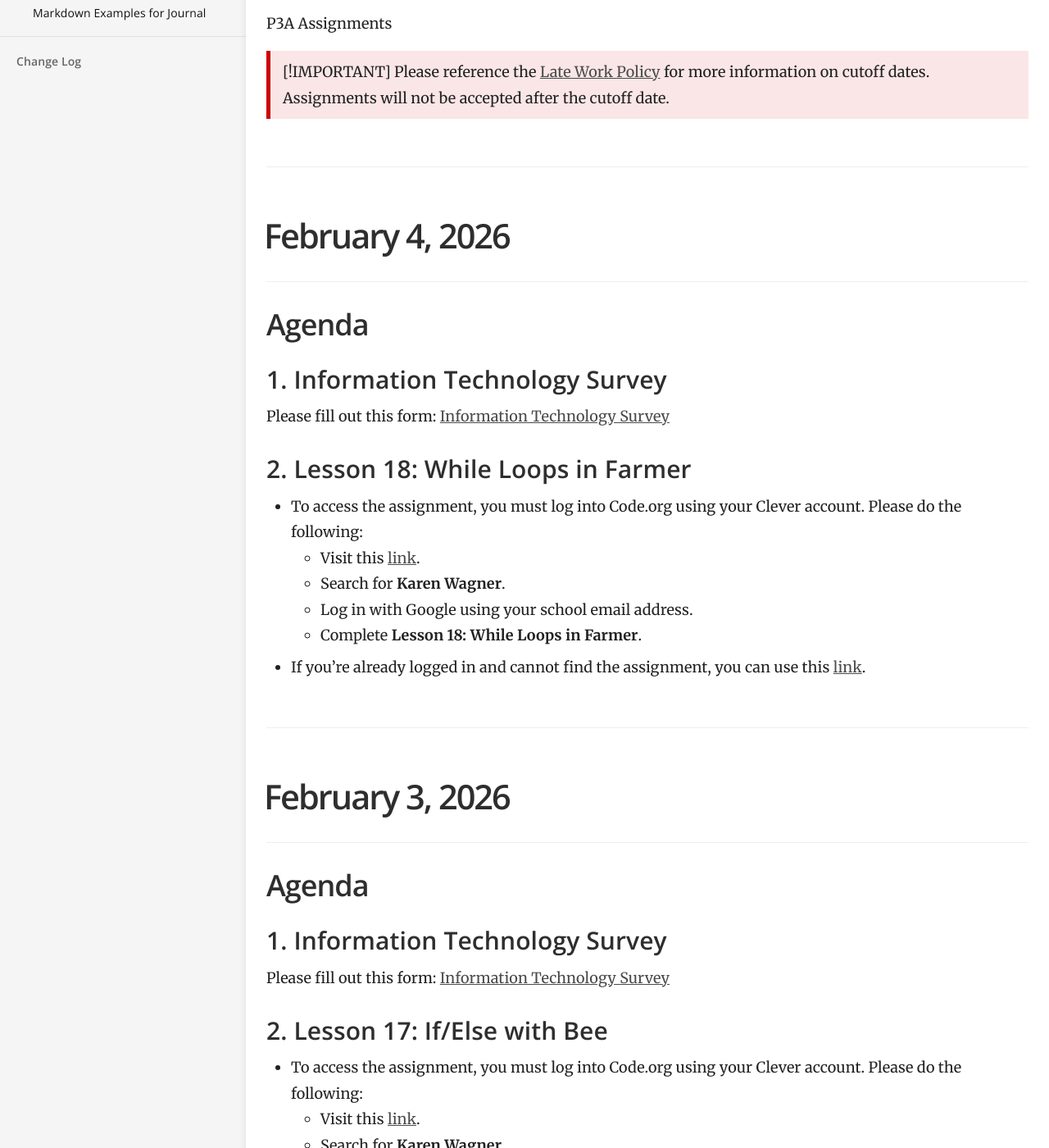
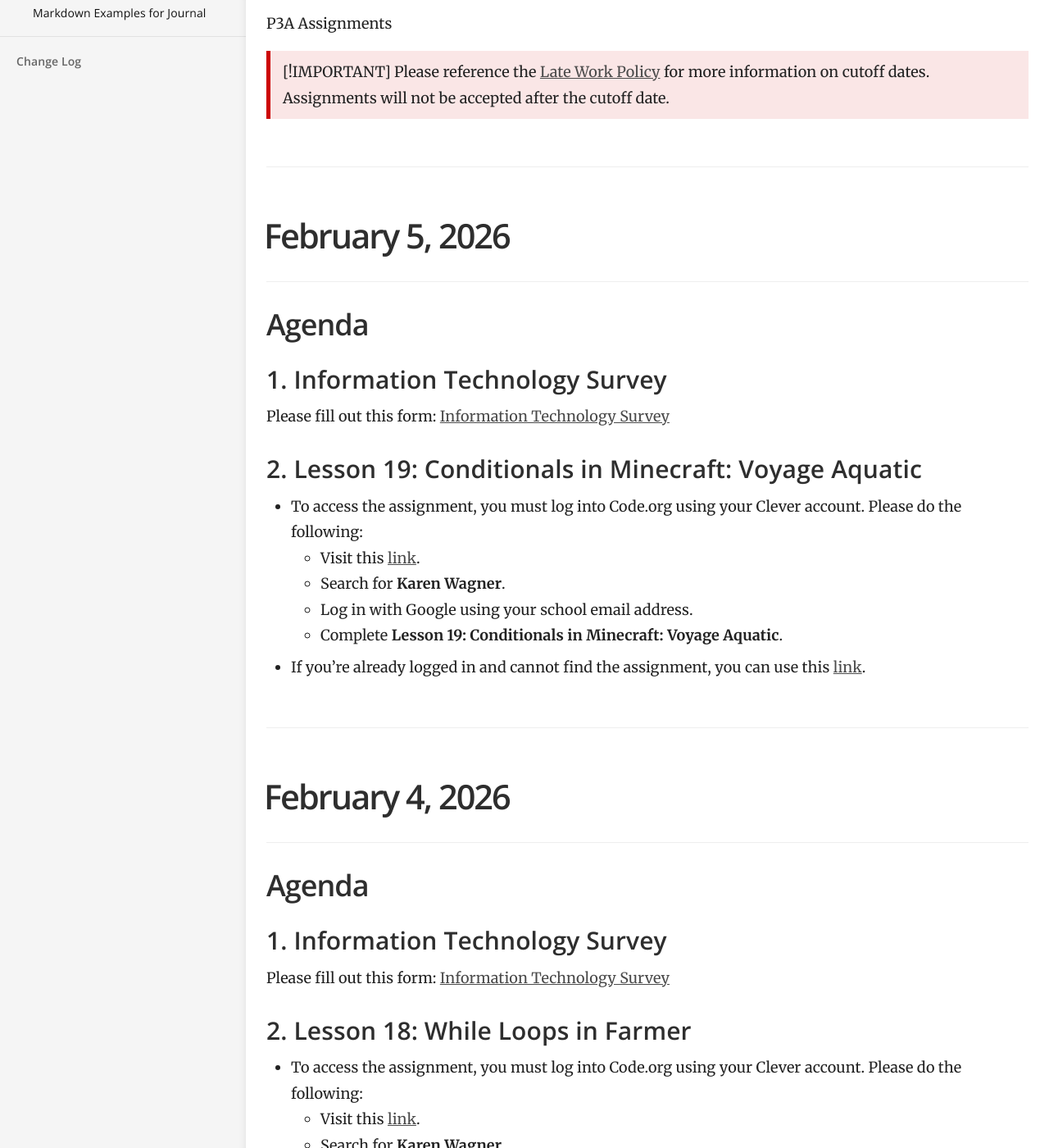
Before and after one commit to mswhitby/classroom, a Jekyll site: the page built from _docs/classes/1st.md, in a window 1280 px wide and 1400 px high, scrolled down 636 px. Shown: the whole window at 82% size. Built offline with Jekyll 4.4.1, drawn with Linux system fonts in a browser that asks for light colours.

Commit message:
Updated lessons

```diff
--- a/_docs/classes/1st.md
+++ b/_docs/classes/1st.md
@@ -163,6 +163,27 @@ order: 1
 > Please reference the [Late Work Policy](https://github.com/mswhitby/classroom/blob/main/_docs/resources/late_work.md) for more information on cutoff dates. Assignments will not be accepted after the cutoff date.
 
 ****
+
+# February 5, 2026
+
+## Agenda
+
+### 1. Information Technology Survey
+
+Please fill out this form: [Information Technology Survey](https://forms.office.com/Pages/ResponsePage.aspx?id=L8RkFxV1qEmnEnqRUF6kpQS1CTHAESNOsyklvYFmpDpUMzQ2N0s3WThHTktYWUw1UjhNRzJLTkFEWS4u)
+
+### 2. Lesson 19: Conditionals in Minecraft: Voyage Aquatic
+- To access the assignment, you must log into Code.org using your Clever account. Please do the following:
+    - Visit this [link](https://clever.com/oauth/district-picker?client_id=2f27405716644a951b23&redirect_uri=https%3A%2F%2Fstudio.code.org%2Fusers%2Fauth%2Fclever%2Fcallback&response_type=code&state=ede33ff61289cf32708a0f54079cdd23e31d0b0a02b0e0e8).
+    - Search for **Karen Wagner**.
+    - Log in with Google using your school email address.
+    - Complete **Lesson 19: Conditionals in Minecraft: Voyage Aquatic**.
+
+- If you're already logged in and cannot find the assignment, you can use this [link](https://studio.code.org/courses/express-2025/units/1/lessons/19/levels/1).
+
+
+
+----
 
 # February 4, 2026
 
```
Also changed, not shown: _docs/classes/3rd.md (+21 -0 lines), _docs/classes/7th.md (+21 -0 lines).
